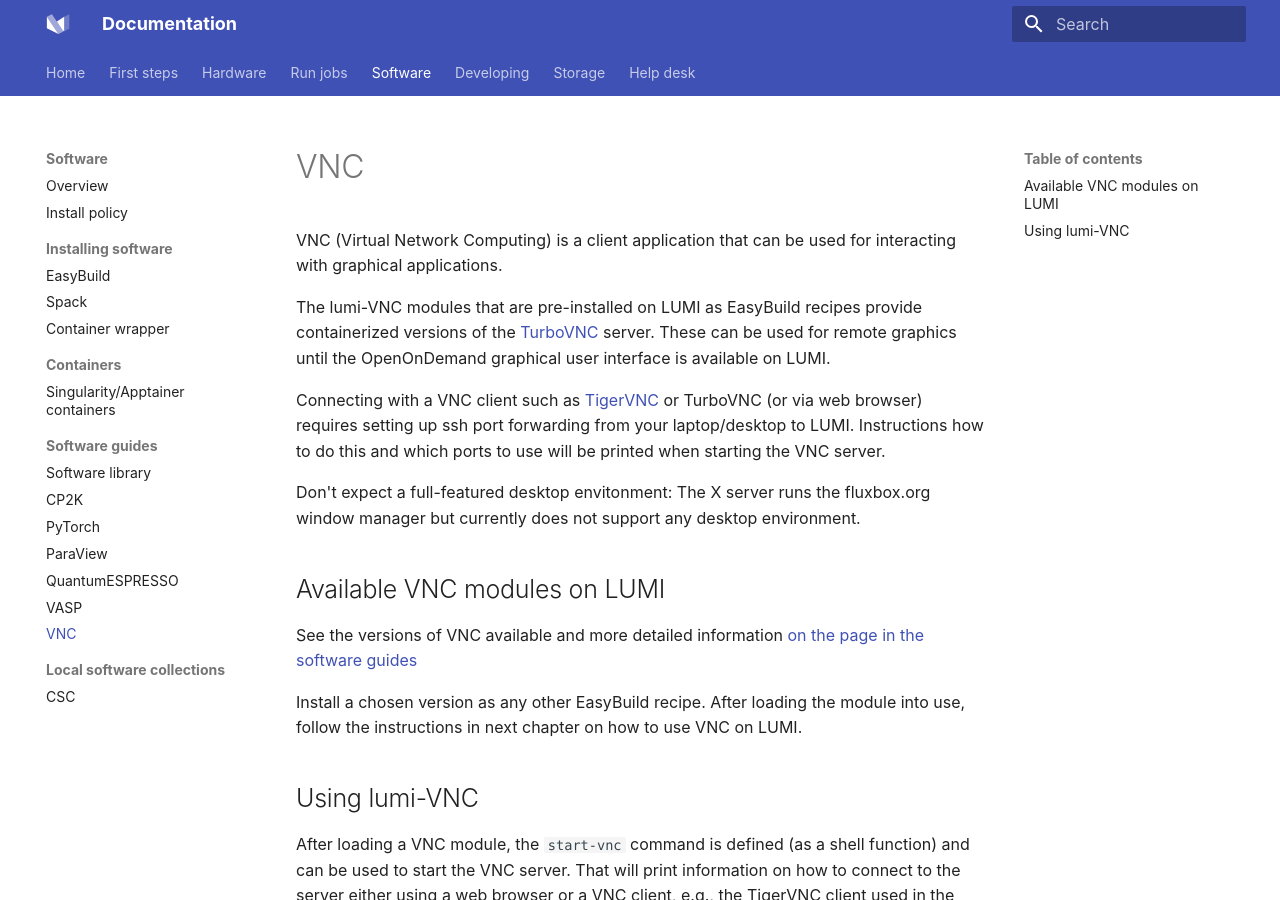
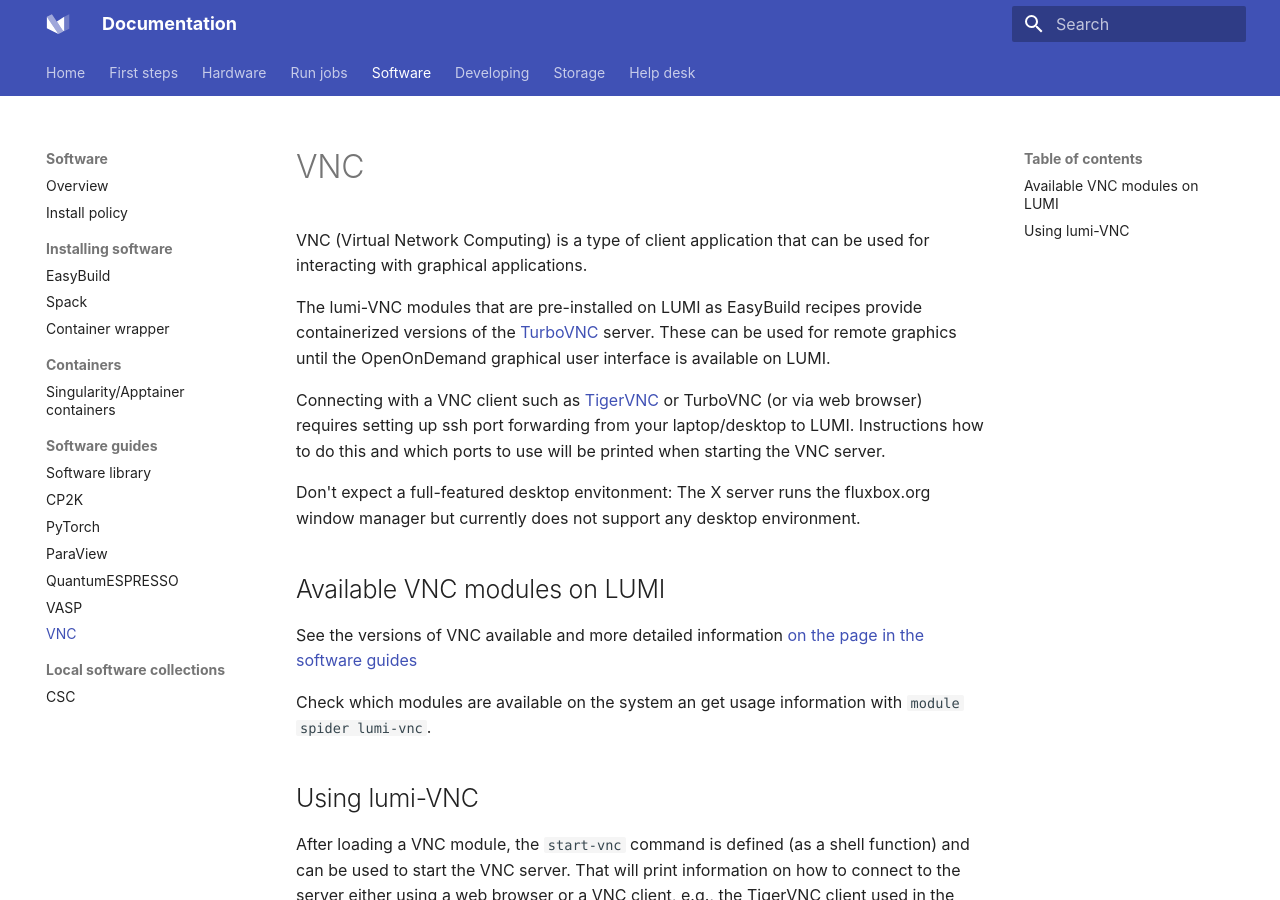
Before and after one commit to Lumi-supercomputer/lumi-userguide, an MkDocs documentation site: the page built from docs/software/packages/vnc.md, in a window 1280 px wide and 900 px high. Built offline with MkDocs 1.6.1 and Material for MkDocs 9.7.7, drawn with Linux system fonts in a browser that asks for light colours.

Commit message:
Remove installation part as mopdule is preinstalled in stack

```diff
--- a/docs/software/packages/vnc.md
+++ b/docs/software/packages/vnc.md
@@ -1,6 +1,6 @@
 # VNC
 
-VNC (Virtual Network Computing) is a client application that can be used for interacting with graphical applications.
+VNC (Virtual Network Computing) is a type of client application that can be used for interacting with graphical applications.
 
 The lumi-VNC modules that are pre-installed on LUMI as EasyBuild recipes provide containerized versions of the [TurboVNC](https://turbovnc.org/About/Introduction) server. These can be used for remote graphics until the OpenOnDemand graphical user interface is available on LUMI.
 
@@ -13,8 +13,7 @@
 
 See the versions of VNC available and more detailed information [on the page in the software guides](https://lumi-supercomputer.github.io/LUMI-EasyBuild-docs/l/lumi-vnc/)
 
-Install a chosen version as any other EasyBuild recipe. After loading the module into use, follow the instructions in next chapter on how to use VNC on LUMI.
-
+Check which modules are available on the system an get usage information with `module spider lumi-vnc`.
 
 ## Using lumi-VNC
 
```
